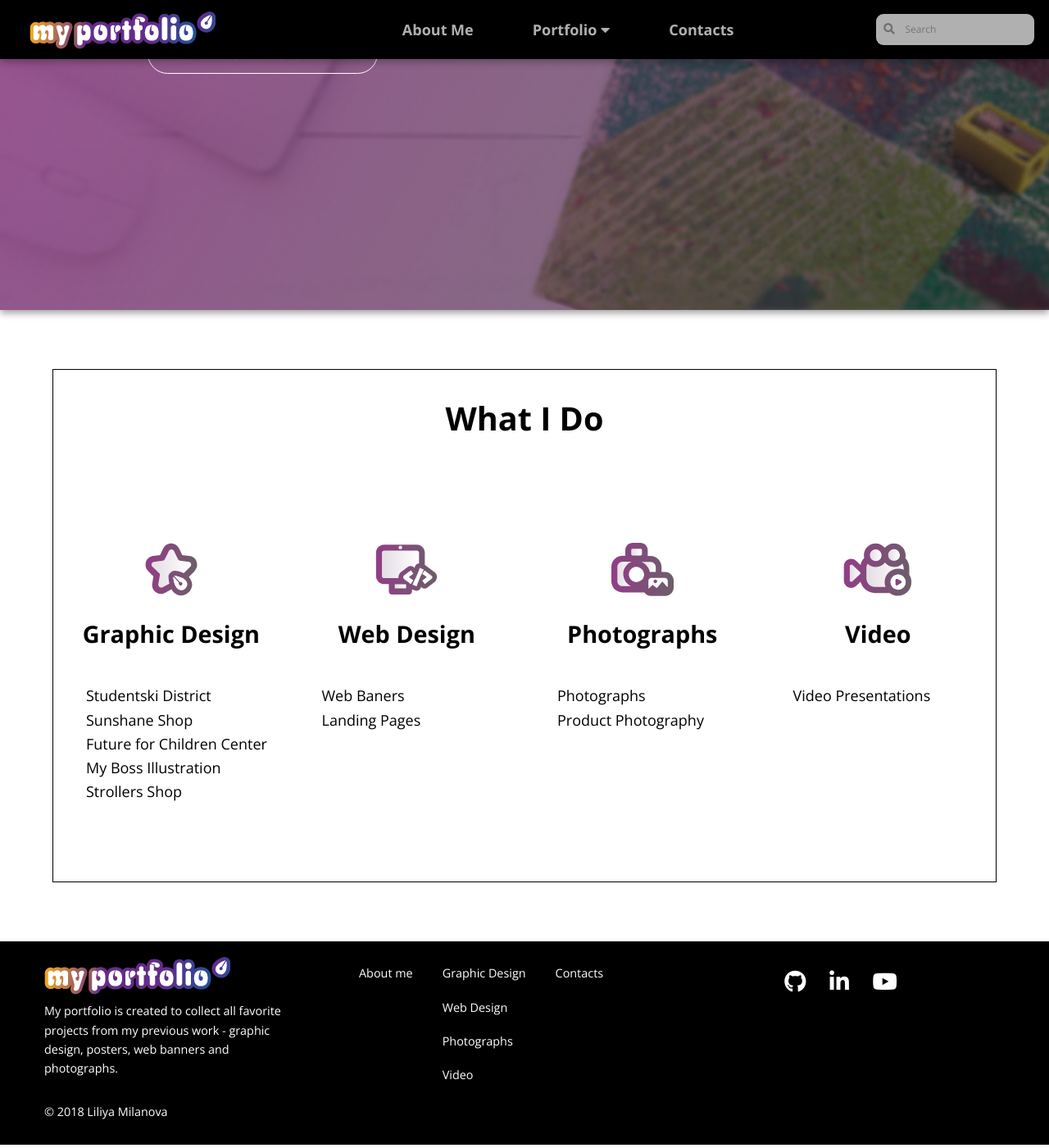
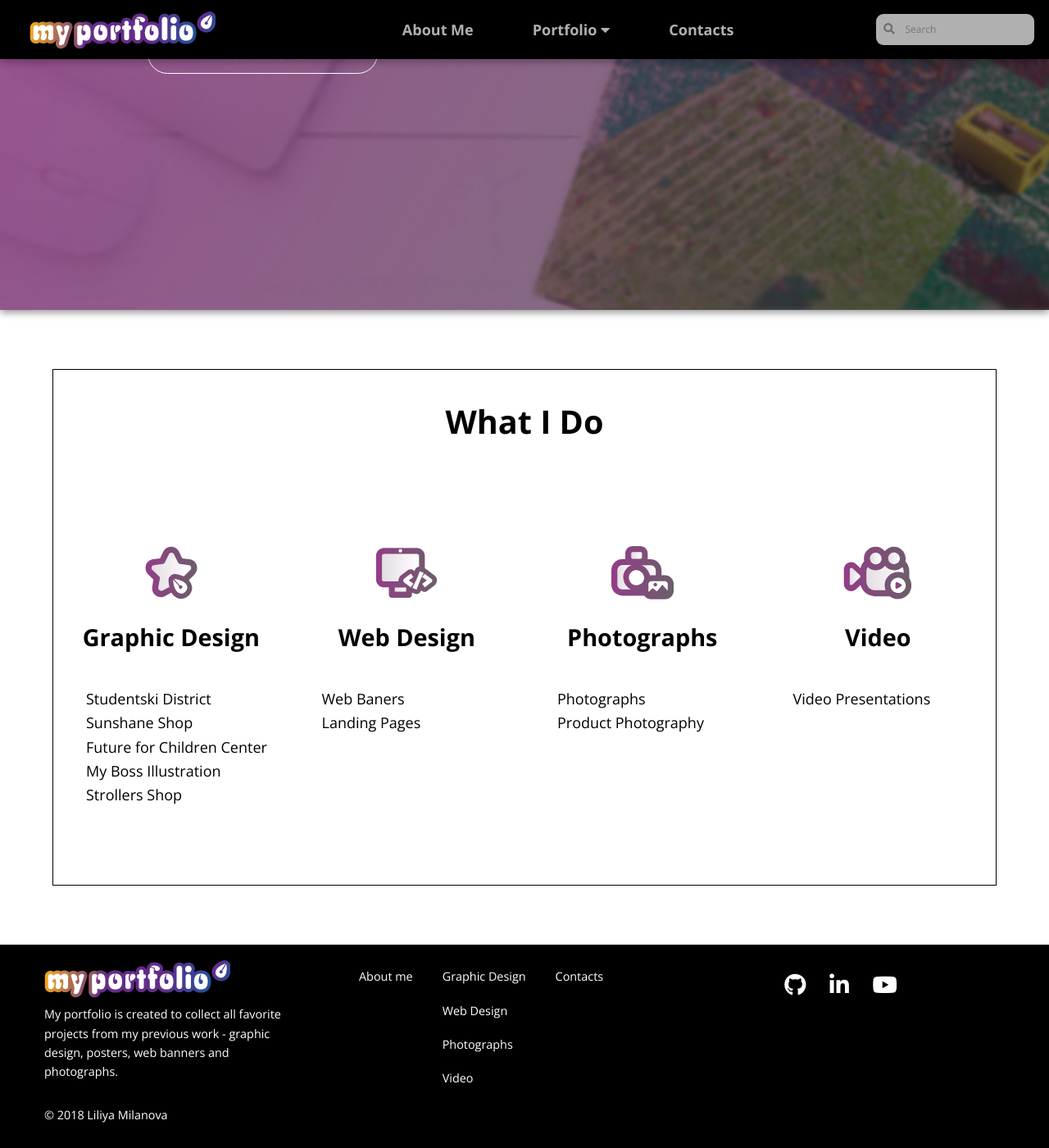
Before and after one commit to LiliyaMilanova/myportfolio, a Jekyll site: the page built from index.html, in a window 1280 px wide and 1400 px high, scrolled down 278 px. Shown: the whole window at 82% size. Built offline with Jekyll 4.4.1, drawn with Linux system fonts in a browser that asks for light colours; nearby versions of some CDN libraries.

Commit message:
Update typography.css

```diff
--- a/css/typography.css
+++ b/css/typography.css
@@ -10,7 +10,7 @@ body, select, option, input, textarea, table, th, td {
 h1, h2, h3, h4, h5, h6 {
     font-family: Open Sans, sand-serif;
     line-height: 1em;
-    margin: 1em 0 1em 0;
+    margin: 1.1em 0 1em 0;
     padding: 0;
 }
 
```
